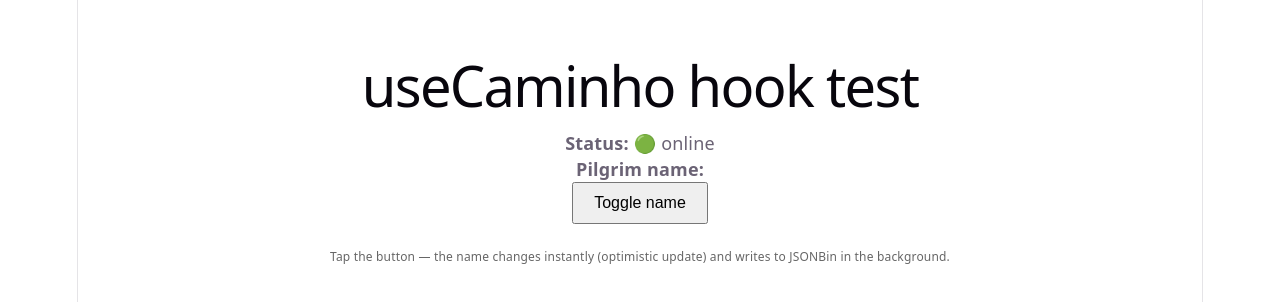
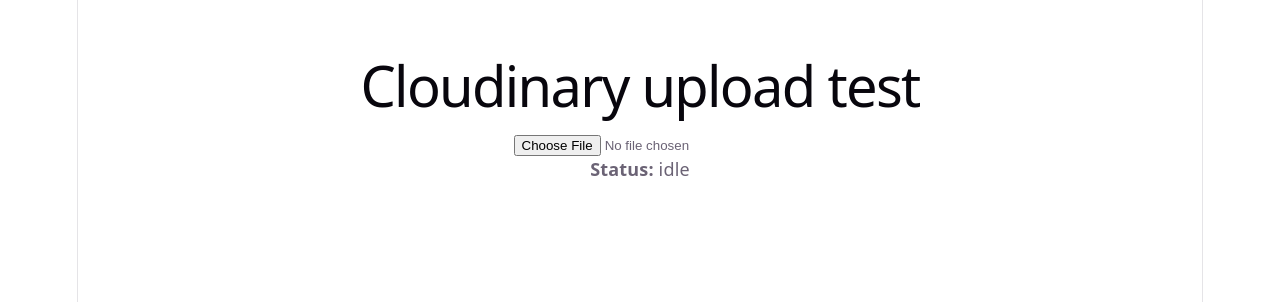
Before and after one commit to Rodpaulo/caminho-matilde, a React (Vite) app: page / in a window 1280 px wide. Shown: the top 302 px of the page. Built offline with nearby package versions, Linux system fonts and the light colour scheme; no server answers.

Commit message:
Layer 2: Cloudinary upload client with unsigned preset

```diff
--- a/src/App.jsx
+++ b/src/App.jsx
@@ -1,32 +1,42 @@
-import { useCaminho } from './hooks/useCaminho';
+import { useState } from 'react';
+import { uploadToCloudinary } from './lib/cloudinary';
 
 export default function App() {
-  const { data, loading, error, update } = useCaminho();
+  const [url, setUrl] = useState(null);
+  const [status, setStatus] = useState('idle');
+  const [error, setError] = useState(null);
 
-  function toggleName() {
-    update(current => ({
-      ...current,
-      pilgrim: {
-        ...current.pilgrim,
-        name: current.pilgrim.name === 'Matilde' ? 'Matilde ✓' : 'Matilde',
-      },
-    }));
+  async function handleFileChange(event) {
+    const file = event.target.files[0];
+    if (!file) return;
+
+    setStatus('uploading');
+    setError(null);
+    setUrl(null);
+
+    try {
+      const secureUrl = await uploadToCloudinary(file);
+      setUrl(secureUrl);
+      setStatus('done');
+    } catch (err) {
+      setError(err.message);
+      setStatus('error');
+    }
   }
-
-  if (loading) return <div style={{ padding: 40 }}>loading...</div>;
 
   return (
     <div style={{ padding: 40, fontFamily: 'system-ui' }}>
-      <h1>useCaminho hook test</h1>
-      <p><strong>Status:</strong> {error === 'offline' ? '🔴 offline (queued)' : '🟢 online'}</p>
-      <p><strong>Pilgrim name:</strong> {data?.pilgrim?.name}</p>
-      <button onClick={toggleName} style={{ padding: '10px 20px', fontSize: 16 }}>
-        Toggle name
-      </button>
-      <p style={{ fontSize: 12, color: '#666', marginTop: 20 }}>
-        Tap the button — the name changes instantly (optimistic update)
-        and writes to JSONBin in the background.
-      </p>
+      <h1>Cloudinary upload test</h1>
+      <input type="file" accept="image/*" onChange={handleFileChange} />
+      <p><strong>Status:</strong> {status}</p>
+      {error && <p style={{ color: 'red' }}><strong>Error:</strong> {error}</p>}
+      {url && (
+        <>
+          <p><strong>Upload succeeded.</strong></p>
+          <p><a href={url} target="_blank" rel="noopener">{url}</a></p>
+          <img src={url} alt="uploaded" style={{ maxWidth: 400, marginTop: 20, border: '1px solid #ccc' }} />
+        </>
+      )}
     </div>
   );
 }
--- /dev/null
+++ b/src/lib/cloudinary.js
@@ -0,0 +1,21 @@
+const CLOUD_NAME = import.meta.env.VITE_CLOUDINARY_CLOUD_NAME;
+const UPLOAD_PRESET = import.meta.env.VITE_CLOUDINARY_UPLOAD_PRESET;
+
+export async function uploadToCloudinary(file, resourceType = 'auto') {
+  const formData = new FormData();
+  formData.append('file', file);
+  formData.append('upload_preset', UPLOAD_PRESET);
+
+  const res = await fetch(
+    `https://api.cloudinary.com/v1_1/${CLOUD_NAME}/${resourceType}/upload`,
+    { method: 'POST', body: formData }
+  );
+
+  if (!res.ok) {
+    const errorText = await res.text();
+    throw new Error(`Upload failed: ${res.status} — ${errorText}`);
+  }
+
+  const json = await res.json();
+  return json.secure_url;
+}
```
